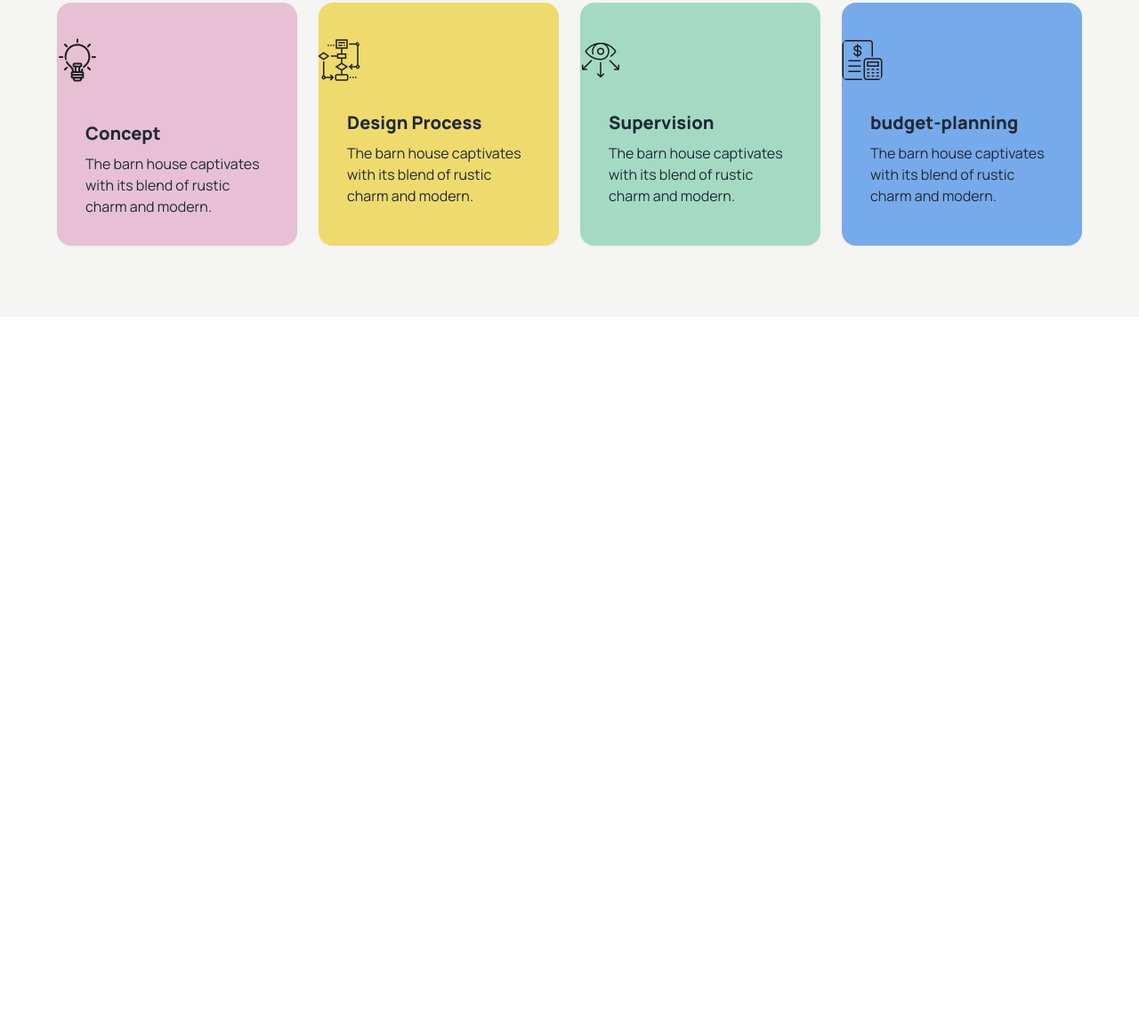
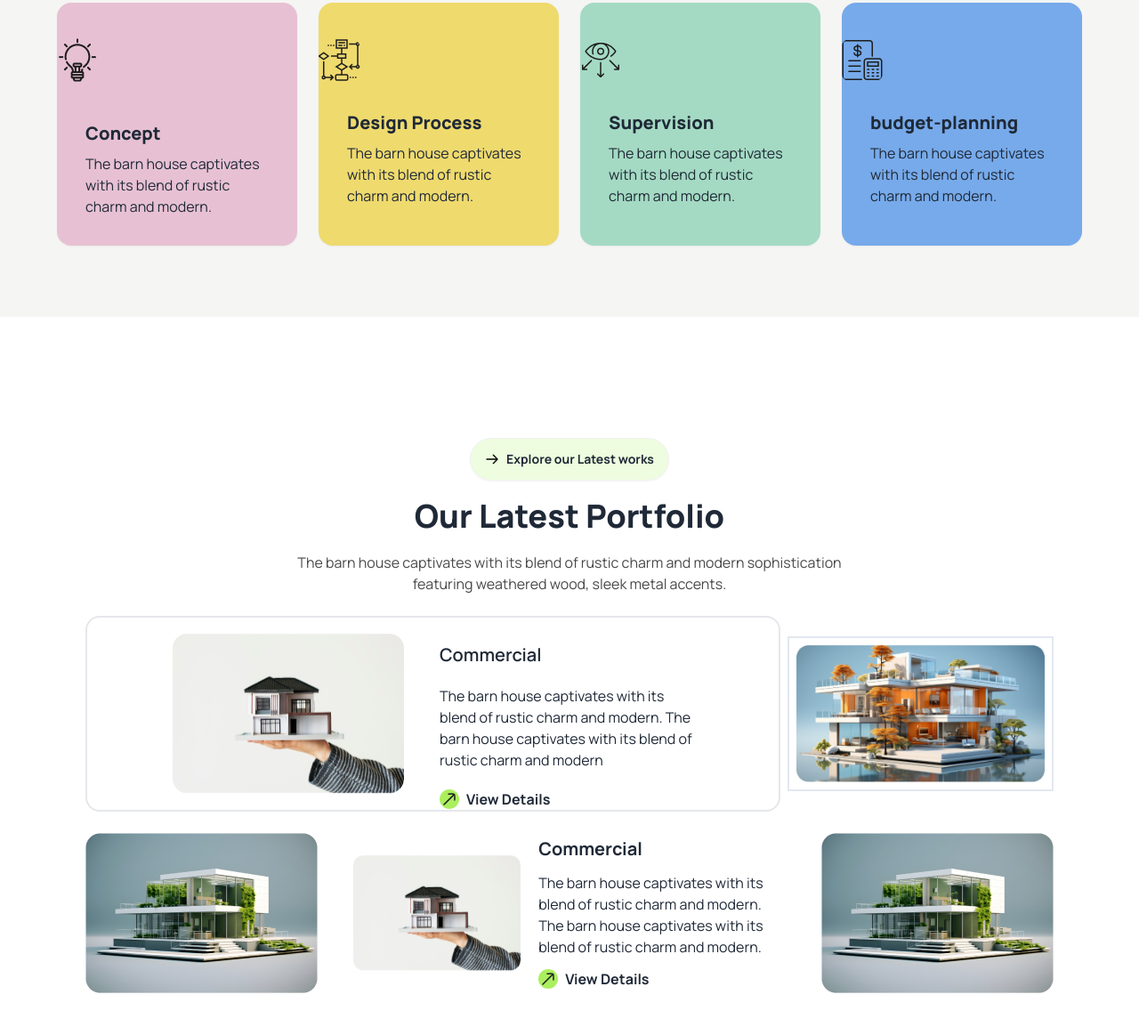
Before and after one commit to Afia-Sultana-Promi/Project-3, a plain HTML site: page index.html in a window 1280 px wide. Shown: the part 1986-3140 px from the top of the page at 89% size. Before the commit the page ends 2342 px from the top, so only its background shows below. Drawn offline with nearby package versions, Linux system fonts and the light colour scheme.

Commit message:
Latest work

```diff
--- a/index.html
+++ b/index.html
@@ -249,6 +249,84 @@
         </div>
       </div>
     </section>
+    <section class="items-center justify-center flex flex-col py-20 space-y-6 lg:px-24 px-4">
+      <div class="flex flex-col mt-14 justify-center text-center items-center gap-5">
+        <button class="btn rounded-full bg-[#ABEF5F33]">
+          <div class="h-4 w-4 flex items-center justify-center">
+            <svg xmlns="http://www.w3.org/2000/svg" class="h-4 w-4 text-black" fill="none" viewBox="0 0 24 24"
+              stroke="currentColor" stroke-width="2">
+              <path stroke-linecap="round" stroke-linejoin="round" d="M14 5l7 7m0 0l-7 7m7-7H3" />
+            </svg>
+          </div>
+          <a href class="text-l font-bold"> Explore our Latest works </a>
+        </button>
+        <h1 class="text-4xl font-extrabold">
+          Our Latest Portfolio
+        </h1>
+        <p class="text-l text-[#494949]">
+          The barn house captivates with its blend of rustic charm and modern sophistication <br> featuring weathered wood, sleek metal accents.
+        </p>
+      </div>
+      <div class="flex flex-col lg:flex-row items-center mt-5 justify-center gap-2">
+        <div class="card card-side flex flex-col lg:flex-row justify-center border-2 gap-5 px-24 ">
+          <figure class="mr-5 flex-shrink-0">
+            <img
+              src="assets/img1.png"
+              alt="Movie" />
+          </figure>
+          <div class="w-[24rem] space-y-5 mt-7">
+            <h2 class="card-title">Commercial</h2>
+            <p>The barn house captivates with its blend of rustic charm and modern. The barn house captivates with its blend of rustic charm and modern</p>
+            <div class="card-actions justify-start">
+              <button class="flex gap-2 items-center" href="">
+                <div class="bg-[#ABEF5F] rounded-full p-1">
+                  <svg width="14" height="14" viewBox="0 0 14 14" fill="none" xmlns="http://www.w3.org/2000/svg">
+                  <path d="M12.007 2.05932L1.0033 13.0557" stroke="#1C1C1C" stroke-width="1.5" stroke-linecap="round"/>
+                  <path d="M6.00728 1.18866C6.00728 1.18866 11.6409 0.715645 12.4957 1.57084C13.3503 2.42604 12.8734 8.05944 12.8734 8.05944" stroke="#1C1C1C" stroke-width="1.5" stroke-linecap="round" stroke-linejoin="round"/>
+                  </svg>
+                </div>
+                <a href="" class="text-l font-bold"> View Details </a>
+              </button>
+            </div>
+          </div>
+        </div>
+        <div class="border-2 border-slate-200 flex justify-center p-2">
+          <img src="assets/img2.png" alt="">
+        </div>
+      </div>
+      <div class="flex flex-col lg:flex-row items-center justify-center gap-5 lg:gap-10">
+        <div class="flex-shrink-0">
+          <img src="assets/img4.png" alt=""/>
+        </div>
+        <div class="card card-side flex flex-col lg:flex-row gap-5">
+          <figure>
+            <img src="assets/img1.png" alt="" />
+          </figure>
+          <div class="w-full lg:w-[24rem] space-y-3">
+            <h2 class="card-title text-lg lg:text-xl font-bold">Commercial</h2>
+            <p>
+              The barn house captivates with its blend of rustic charm and modern.
+              The barn house captivates with its blend of rustic charm and modern.
+            </p>
+            <div class="card-actions">
+              <button class="flex gap-2 items-center">
+                <div class="bg-[#ABEF5F] rounded-full p-1">
+                  <svg width="14" height="14" viewBox="0 0 14 14" fill="none" xmlns="http://www.w3.org/2000/svg">
+                    <path d="M12.007 2.05932L1.0033 13.0557" stroke="#1C1C1C" stroke-width="1.5" stroke-linecap="round" />
+                    <path d="M6.00728 1.18866C6.00728 1.18866 11.6409 0.715645 12.4957 1.57084C13.3503 2.42604 12.8734 8.05944 12.8734 8.05944" stroke="#1C1C1C" stroke-width="1.5" stroke-linecap="round" stroke-linejoin="round" />
+                  </svg>
+                </div>
+                <a href="#" class="text-l font-bold"> View Details </a>
+              </button>
+            </div>
+          </div>
+        </div>
+        <div class="flex-shrink-0">
+          <img src="assets/img4.png" alt="" />
+        </div>
+      </div>
+
+    </section>
   </main>
   <footer>
   </footer>
```
